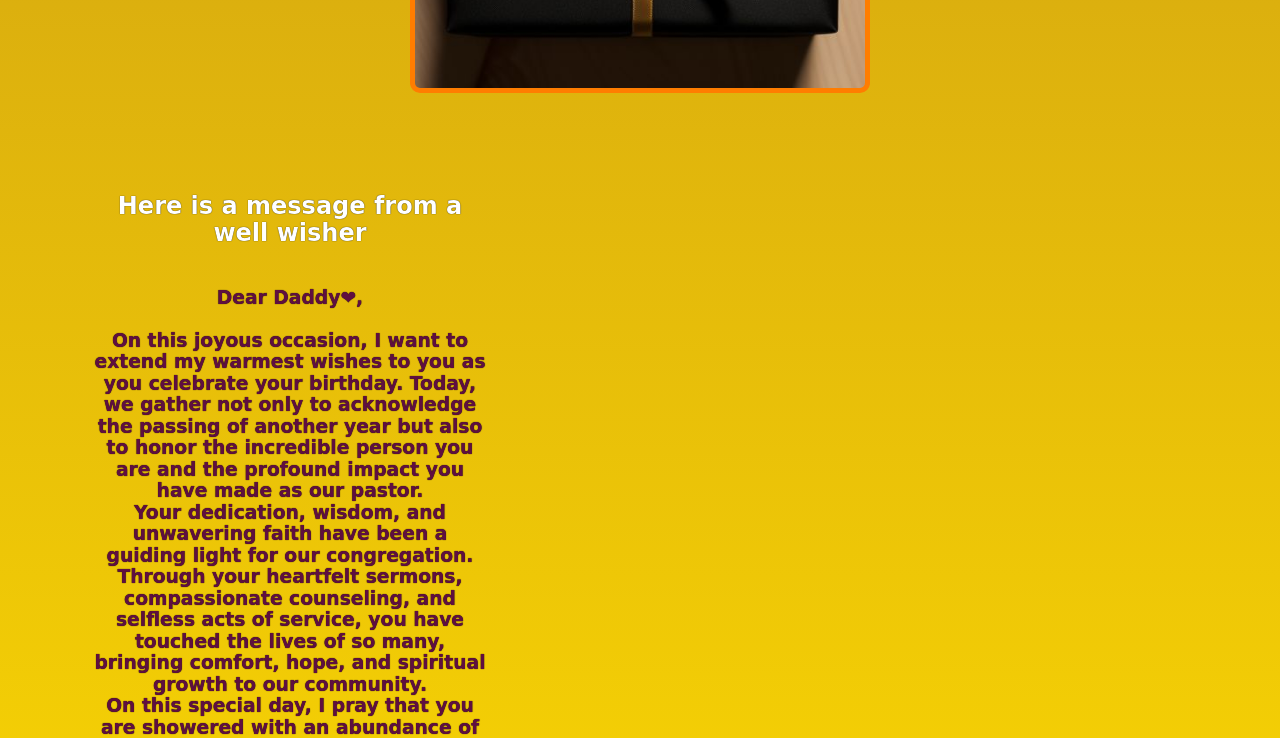
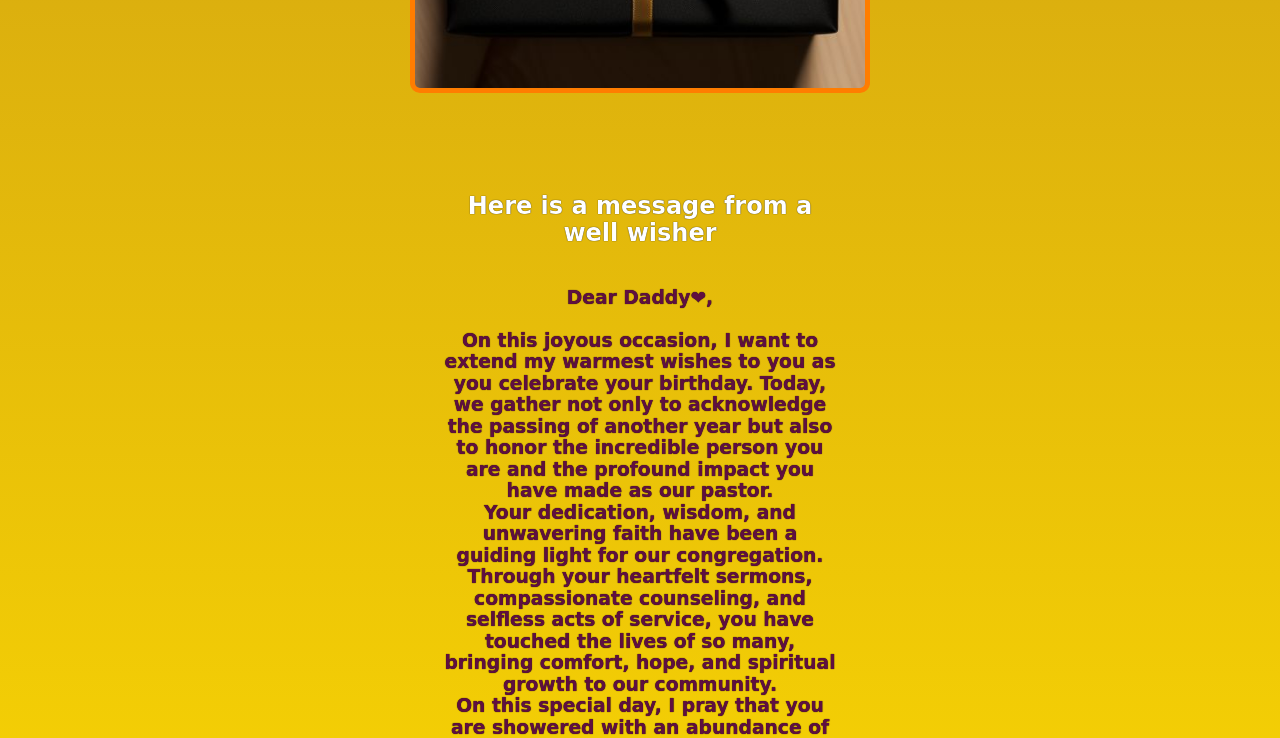
Before and after one commit to DrSense/birthday-gift-site, a website built with Vite: page index.html in a window 1280 px wide. Shown: the part 3980-4718 px from the top of the page. Built offline with nearby package versions, Linux system fonts and the light colour scheme; a web font is replaced by a local one.

Commit message:
fixing footer message

```diff
--- a/index.css
+++ b/index.css
@@ -83,5 +83,6 @@ h1, h2, h3, h4, p{
 .message{
     width: 400px;
     padding: 40px;
-    margin: auto 50px;
+    margin-right: auto;
+    margin-left: auto;
 }
```
